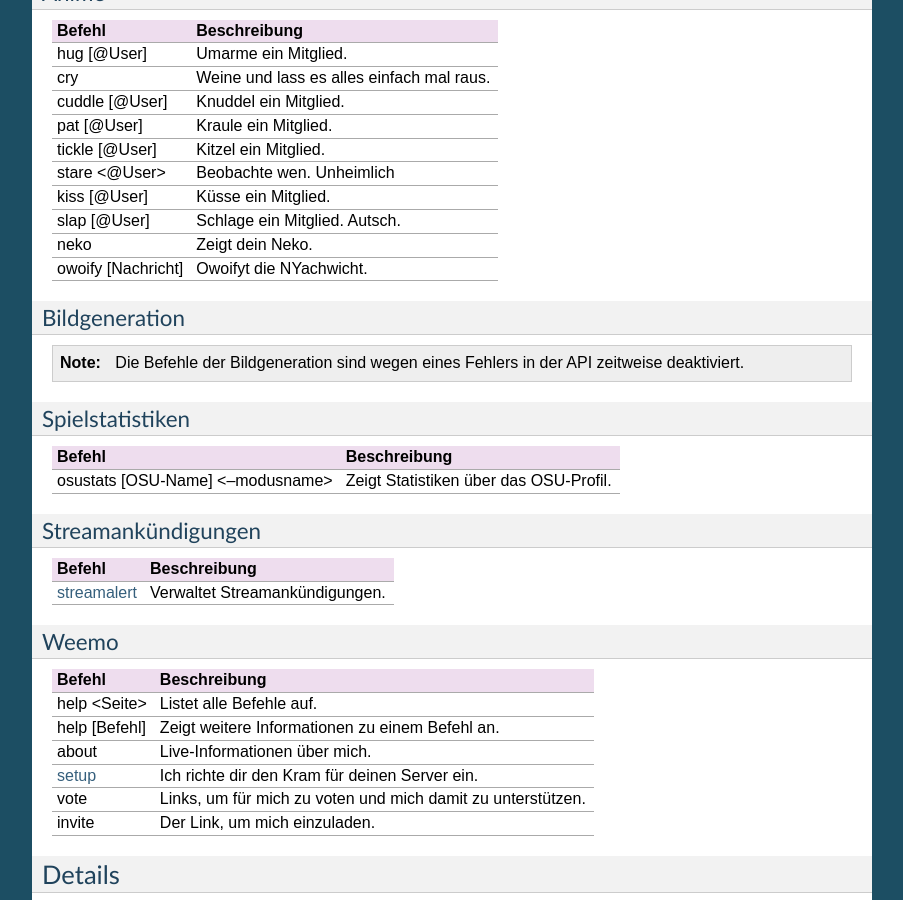
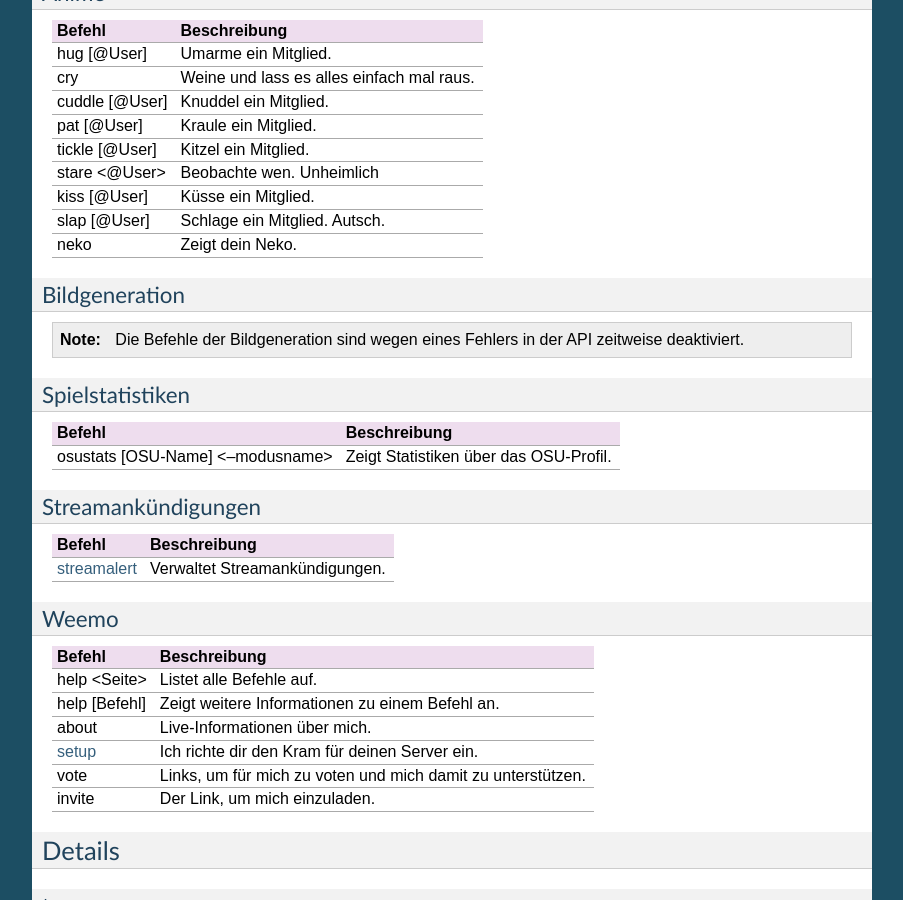
Before and after one commit to niborus/weemo-doc, a Sphinx documentation site: the page built from docs/befehle.rst, in a window 1280 px wide and 900 px high, scrolled down 3735 px. Shown: the whole window, without its empty margins (198-1101 px from the left). Built offline with Sphinx 7.4.7, drawn with Linux system fonts in a browser that asks for light colours.

Commit message:
Entfernen staubiger Befehle

```diff
--- a/docs/befehle.rst
+++ b/docs/befehle.rst
@@ -226,7 +226,6 @@ Anime
     "kiss [@User]", "Küsse ein Mitglied."
     "slap [@User]", "Schlage ein Mitglied. Autsch."
     "neko", "Zeigt dein Neko."
-    "owoify [Nachricht]", "Owoifyt die NYachwicht."
 
 Bildgeneration
 ^^^^^^^^^^^^^^
```
